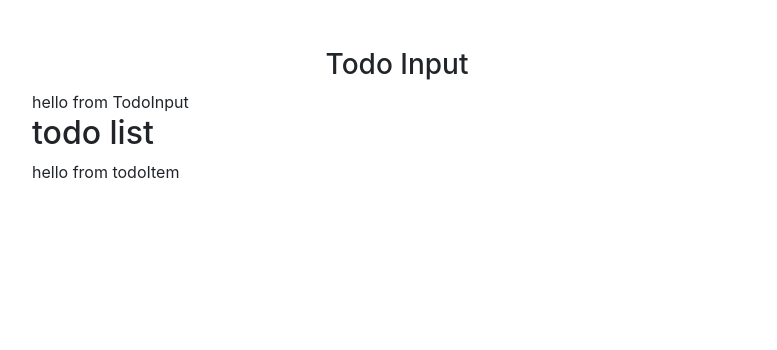
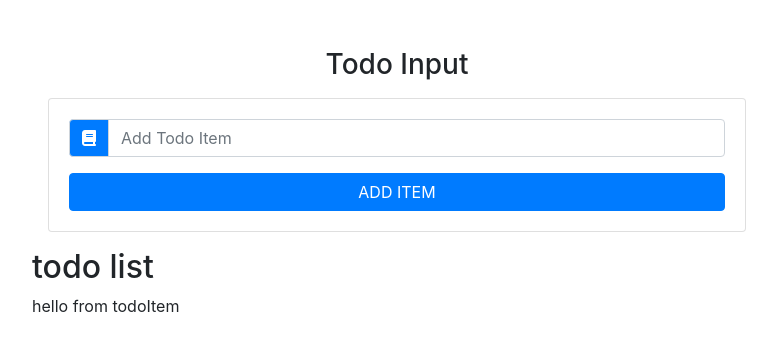
Before and after one commit to ibrahimaceylan/react-todo-list, a React (Create React App) app: page / in a window 1280 px wide. Shown: the top 350 px of the page, without its empty margins (243-1020 px from the left). Built offline with nearby package versions, Linux system fonts and the light colour scheme.

Commit message:
form element created in TodoInput component

```diff
--- a/public/index.html
+++ b/public/index.html
@@ -24,6 +24,7 @@
       work correctly both with client-side routing and a non-root public URL.
       Learn how to configure a non-root public URL by running `npm run build`.
     -->
+    <script src="https://kit.fontawesome.com/a3fb2089ca.js" crossorigin="anonymous"></script>
 
     <title>Todo List</title>
   </head>
--- a/src/components/TodoInput.js
+++ b/src/components/TodoInput.js
@@ -2,9 +2,27 @@
 
 export default class TodoInput extends Component {
   render() {
+
+    const {item, handleChange, handleSubmit, editItem} =this.props
+
     return (
-      <div>
-        hello from TodoInput
+      <div className="card card-body m-3">
+        <form onSubmit={handleSubmit}>
+          <div className="input-group">
+            <div className="input-group-prepend">
+              <div className="input-group-text bg-primary text-white">
+                <i className="fas fa-book"/>
+              </div>
+            </div>
+            <input type="text"
+            className="form-control text-capitalize"
+            placeholder="Add Todo Item"
+            value={item}
+            onChange={handleChange}
+            />
+          </div>
+          <button type="submit" className="btn btn-block btn-primary mt-3 text-uppercase">add item</button>
+        </form>
       </div>
     )
   }
```
